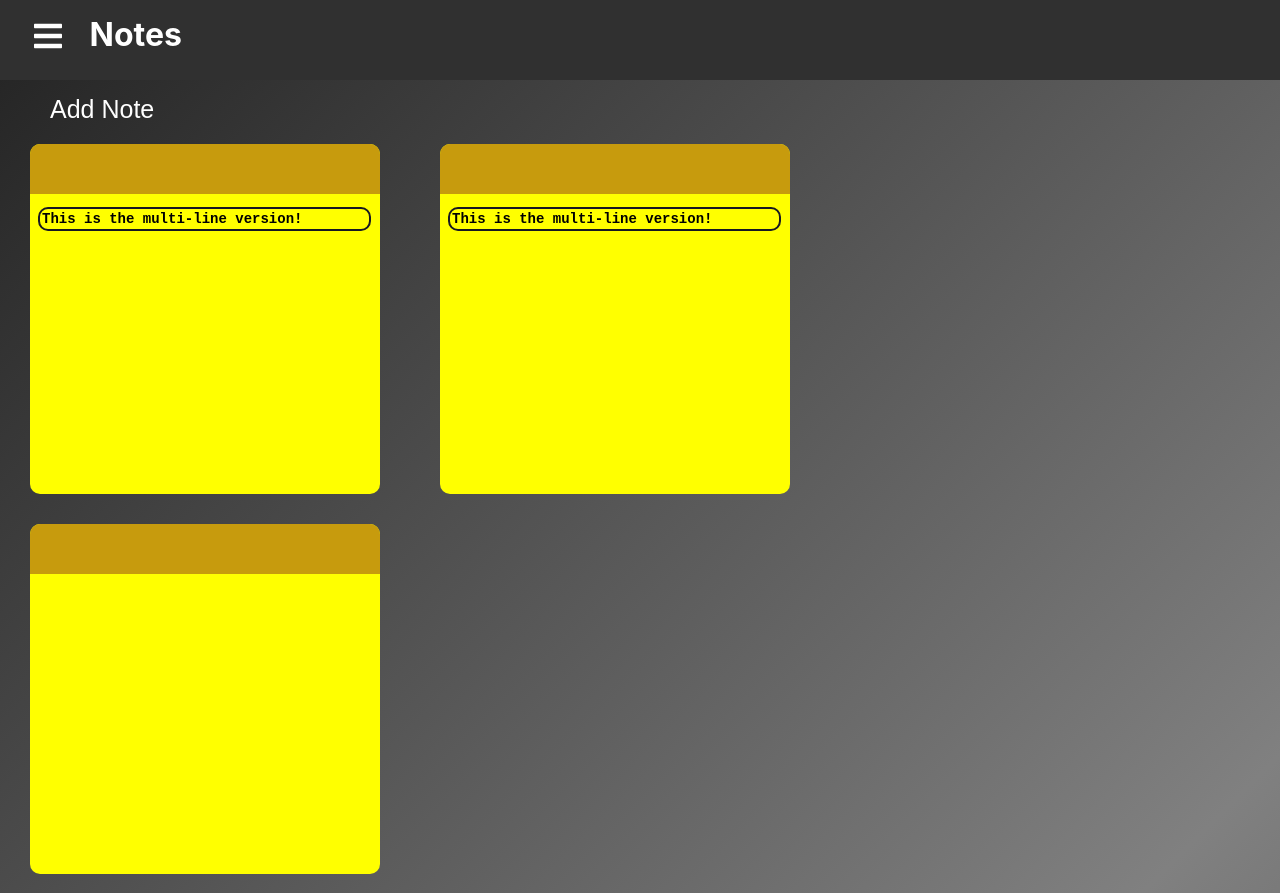
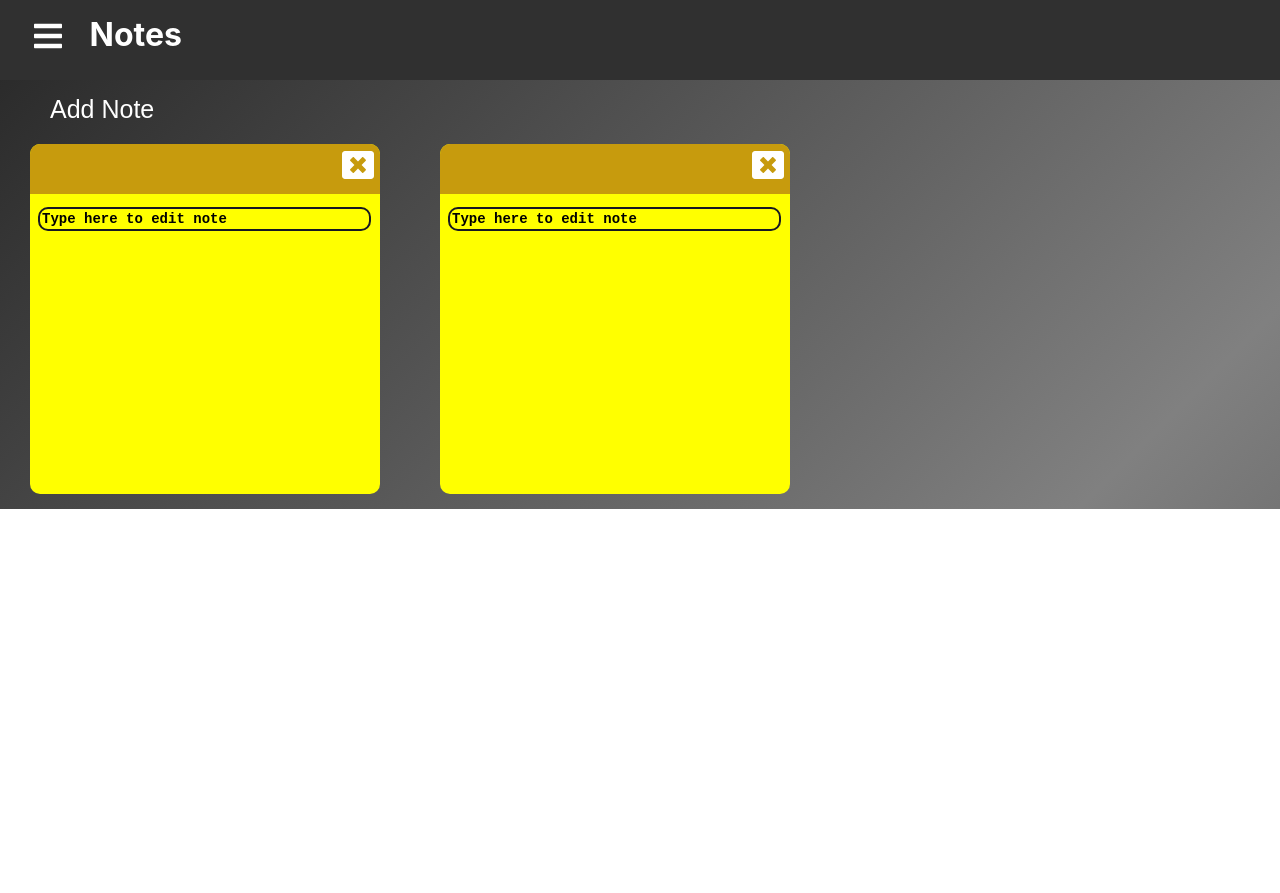
Before and after one commit to abellizzi1/StudentToolsProject, a React (Create React App) app in the folder planner1/: page / in a window 1280 px wide. Both pictures are taken after a click on the button "Add Note". After the commit the page ends 800 px from the top, so only its background shows below. Built offline with nearby package versions, Linux system fonts and the light colour scheme.

Commit message:
added note delete button, still adding functionality

```diff
--- a/planner1/src/components/Note.js
+++ b/planner1/src/components/Note.js
@@ -1,5 +1,6 @@
 import React from 'react'
 import ReactHtmlParser from 'react-html-parser';
+import * as FaIcons from 'react-icons/fa';
 
 const MultilineEdit = ({ value, setValue }) => {
     const [editingValue, setEditingValue] = React.useState(value);
@@ -49,7 +50,7 @@ const MultilineEdit = ({ value, setValue }) => {
 
   const EditableText = () => {
     const [multilineValue, setMultilineValue] = React.useState(
-      "This is the multi-line version!"
+      "Type here to edit note"
     );
 
     return (
@@ -82,6 +83,7 @@ class Note extends React.Component {
             const ret = (
                 <div id={ReactHtmlParser(noteIndex)} className = 'notes'>
                     <div className = 'note-toolbar'>
+
                     </div>
                     <EditableText />
                 </div>
@@ -112,6 +114,7 @@ class Note extends React.Component {
                 const tempRet = (
                     <div id={ReactHtmlParser(tempNoteIdx)} className = 'notes'>
                         <div className = 'note-toolbar'>
+                            <button className='close-button'>{<FaIcons.FaWindowClose />}</button>
                         </div>
                         <EditableText />
                     </div>
--- a/planner1/src/components/Sidebar.css
+++ b/planner1/src/components/Sidebar.css
@@ -18,11 +18,25 @@
     margin-left: 2rem;
     font-size: 2rem;
     background: none;
+    transition: 0.1s;
+  }
+
+  .menu-bars:active {
+    font-size: 1.8rem;
   }
 
   .close-button {
     font-size: 2rem;
     background: none;
+    border: none;
+    stroke-width: '10';
+    cursor:pointer;
+    transition: 0.1s;
+    color: white;
+  }
+
+  .close-button:active {
+    font-size: 1.8rem;
   }
 
   .sidebar-menu {
--- a/planner1/src/components/SidebarOptions.js
+++ b/planner1/src/components/SidebarOptions.js
@@ -7,7 +7,7 @@ export const SidebarOptions = [
   {
     title: 'Notes',
     path: '/',
-    icon: <AiIcons.AiTwotoneEdit />,
+    icon: <FaIcons.FaRegStickyNote />,
     cName: 'sidebar-text'
   }
   /*,
--- a/planner1/src/pages/NotesPage.js
+++ b/planner1/src/pages/NotesPage.js
@@ -37,13 +37,6 @@ export default function NotesPage() {
             <div className = 'content'>
                 <button onClick={addNote} className='addNoteButton'>Add Note</button>
                 <div id='allNotes'/>
-
-                <div className = 'notes'>
-                    <div className = 'note-toolbar'>
-                    </div>
-
-
-                </div>
             </div>
 
         </div>
```
